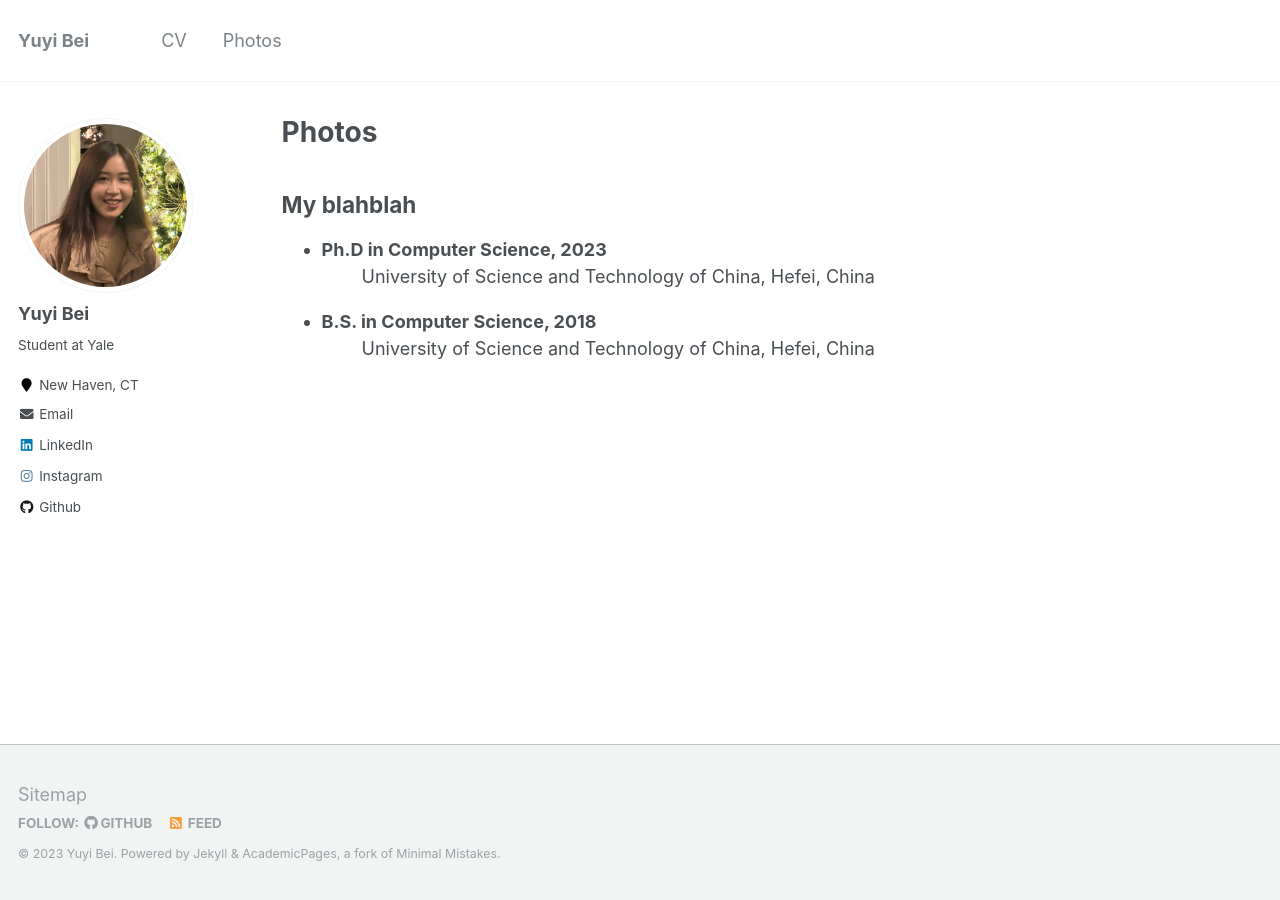
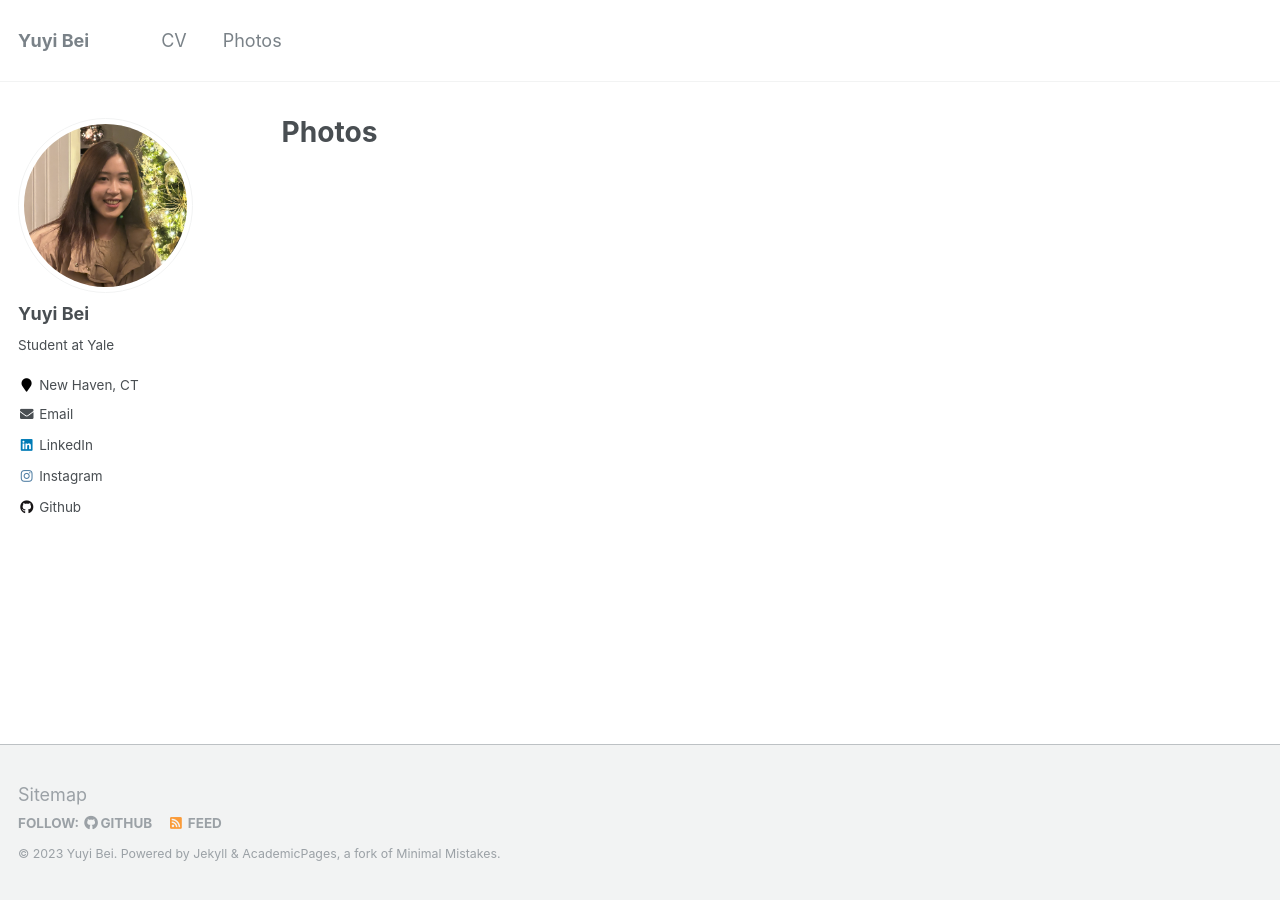
Before and after one commit to YuyiBei/yuyi, a Jekyll site: the page built from _pages/photos.md, in a window 1280 px wide. Built offline with Jekyll 4.4.1, drawn with Linux system fonts in a browser that asks for light colours.

Commit message:
Update photos.md

```diff
--- a/_pages/photos.md
+++ b/_pages/photos.md
@@ -6,10 +6,3 @@ author_profile: true
 ---
 
 {% include base_path %}
-
-My blahblah
-------
-* **Ph.D in Computer Science, 2023**
-: University of Science and Technology of China, Hefei, China
-* **B.S. in Computer Science,  2018**
-: University of Science and Technology of China, Hefei, China
```
